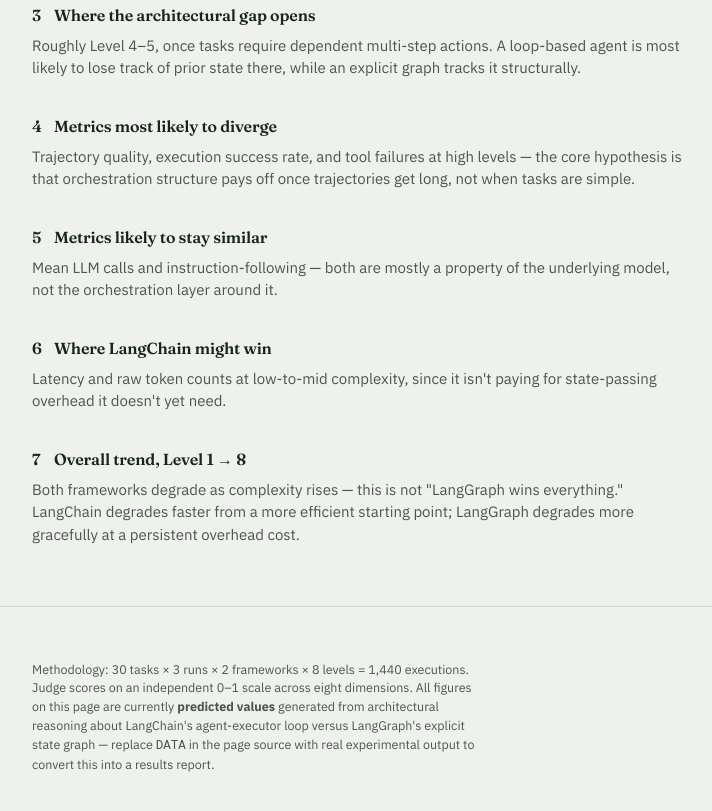
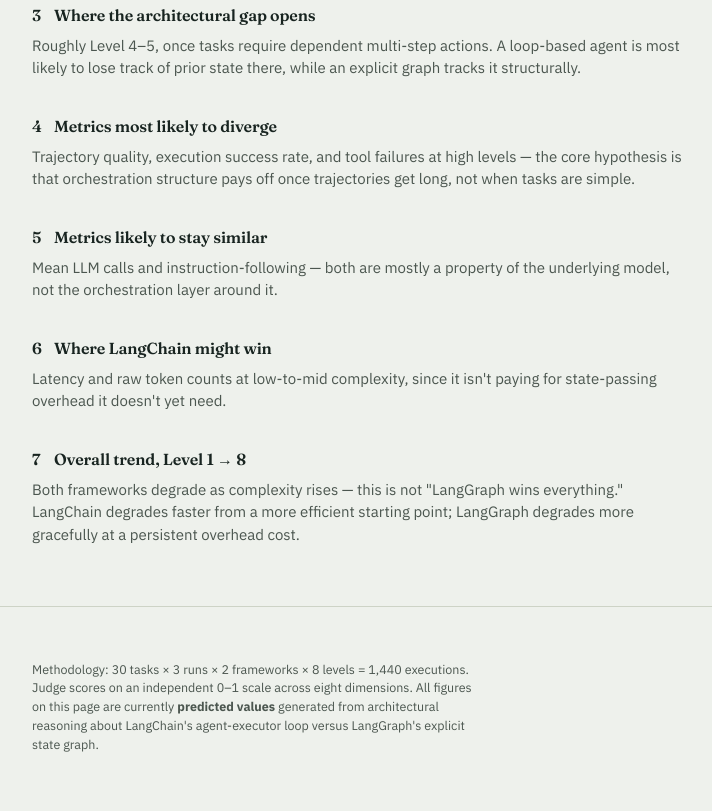
Before and after one commit to gvsai9/langchain-vs-langgraph-benchmark, a plain HTML site: page index.html in a window 1280 px wide. Shown: the part 4039-4850 px from the top of the page, without its empty margins (196-908 px from the left). Drawn offline with Linux system fonts and the light colour scheme.

Commit message:
Update methodology description in footer
Removed reference to replacing 'DATA' with real experimental output.

```diff
--- a/index.html
+++ b/index.html
@@ -329,7 +329,7 @@
 
 <footer>
   <div class="wrap">
-    <p>Methodology: 30 tasks × 3 runs × 2 frameworks × 8 levels = 1,440 executions. Judge scores on an independent 0–1 scale across eight dimensions. All figures on this page are currently <strong>predicted values</strong> generated from architectural reasoning about LangChain's agent-executor loop versus LangGraph's explicit state graph — replace <code>DATA</code> in the page source with real experimental output to convert this into a results report.</p>
+    <p>Methodology: 30 tasks × 3 runs × 2 frameworks × 8 levels = 1,440 executions. Judge scores on an independent 0–1 scale across eight dimensions. All figures on this page are currently <strong>predicted values</strong> generated from architectural reasoning about LangChain's agent-executor loop versus LangGraph's explicit state graph.</p>
   </div>
 </footer>
 
```
